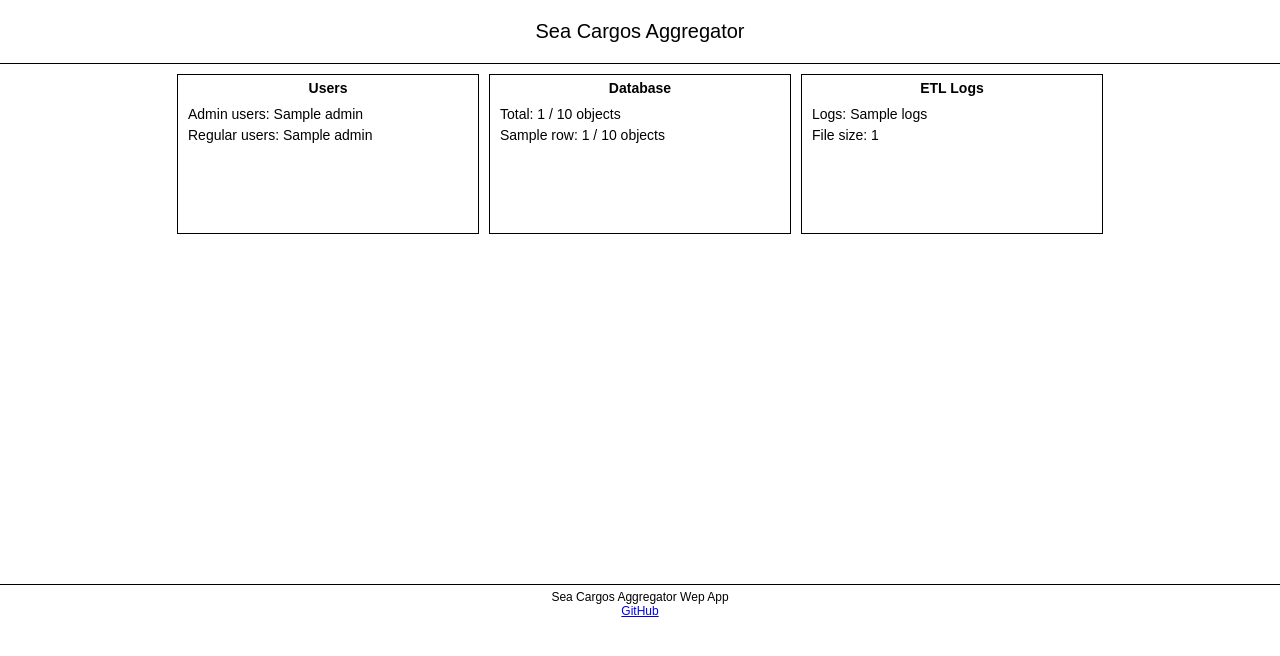
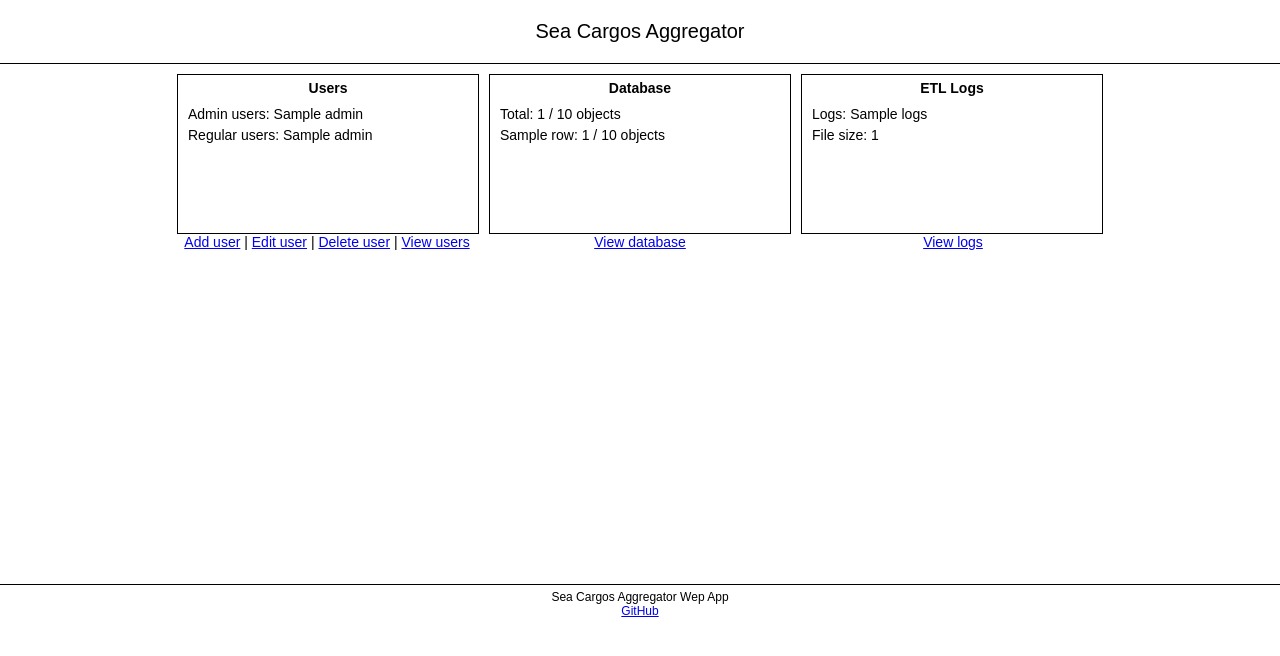
Before and after one commit to deevgeny/seacargos, a Flask app: template seacargos/templates/admin/admin.html in a window 1280 px wide. Shown: the top 656 px of the page. Run offline with Flask 2, Linux system fonts and the light colour scheme; the template is opened without the code that fills it: most values are stand-ins (such as "Sample title", 1, 10 or a date in 2020); parts of the project's set-up code (start-up, migrations or seed data) failed here and were passed over.

Commit message:
Add draft links to admin panel

```diff
--- a/seacargos/static/style.css
+++ b/seacargos/static/style.css
@@ -9,7 +9,7 @@ body {
 
 /* GRIDS LAYOUTS */
 @media (orientation: landscape) {
-    #grid {
+    #page-grid {
         display: grid;
         grid-template-areas: "header header"
                              "navigation-menu login-menu"
@@ -19,21 +19,22 @@ body {
         grid-template-columns: auto auto;
         grid-template-rows: auto auto auto 1fr auto;
     }
-    #dashboard {
+    #dashboard-grid {
         display: grid;
         grid-template-areas: "tracking-form tracking-summary location-summary"
                              "schedule-table schedule-table schedule-table";
         grid-template-columns: auto 1fr auto;
         grid-template-rows: auto 1fr;
     }
-    #admin {
+    #admin-grid {
         display: grid;
-        grid-template-areas: "left middle right";
+        grid-template-areas: "users database logs"
+                             "users-links database-links logs-links";
         grid-template-columns: auto auto auto;
-        grid-template-rows: auto;
+        grid-template-rows: auto auto;
     }
 
-    /* Grid elements */
+    /* Page-grid elements */
     #header {grid-area: header; justify-self: stretch;}
     #navigation-menu {grid-area: navigation-menu; align-self: left;}
     #login-menu {grid-area: login-menu; align-self: right;}
@@ -41,16 +42,19 @@ body {
     #content {grid-area: content; justify-self: center;}
     #footer {grid-area: footer; justify-self: stretch;}
 
-    /* Dashboard elements */
+    /* Dashboard-grid elements */
     #tracking-form {grid-area: tracking-form; place-self: center left; margin-left: 10px;}
     #tracking-summary {grid-area: tracking-summary; place-self: center center; margin: 0 10px 0;}
     #location-summary {grid-area: location-summary; place-self: center right; margin-right: 10px;}
     #schedule-table {grid-area: schedule-table; place-self: center center; margin: 0 10px 0;}
 
-    /* Admin panel elements */
-    #left {grid-area: left; place-self: center left; margin-left: 10px;}
-    #middle {grid-area: middle; place-self: center center; margin: 0 10px 0;}
-    #right {grid-area: right; place-self: center right; margin-right: 10px;}
+    /* Admin-grid elements */
+    #users {grid-area: users; place-self: center left; margin-left: 10px;}
+    #database {grid-area: database; place-self: center center; margin: 0 10px 0;}
+    #logs {grid-area: logs; place-self: center right; margin-right: 10px;}
+    #users-links {grid-area: users-links; place-self: center left; margin-left: 10px;}
+    #database-links {grid-area: database-links; place-self: center center; margin: 0 10px 0;}
+    #logs-links {grid-area: logs-links; place-self: center right; margin-right: 10px;}
 }
 
 /* Grid classes (page layout) */
@@ -208,6 +212,14 @@ form.tracking {
     font-size: 12px;
 }
 
+.link-box {
+    /*border: 1px solid black;*/
+    min-height: 30px;
+    min-width: 300px;
+    font-size: 14px;
+    text-align: center;
+}
+
 /* Login form */
 form.login-form {
     display: grid;
--- a/seacargos/templates/admin/admin.html
+++ b/seacargos/templates/admin/admin.html
@@ -30,13 +30,14 @@
 
 {# Page content block #}
 {% block content %}
-<div id="admin">
-  <div id="left" class="info-box">
+<div id="admin-grid">
+  <div id="users" class="info-box">
     <div class="caption">Users</div>
     <div class="record">Admin users: {{ content.users.admin }}</div>
     <div class="record">Regular users: {{ content.users.admin }}</div>
   </div>
-  <div id="middle" class="info-box">
+
+  <div id="database" class="info-box">
     <div class="caption">Database</div>
     <div class="record">Total: {{ content.db.storage_size }} / {{ content.db.objects }} objects</div>
     {% for row in content.db.collections %}
@@ -45,12 +46,25 @@
       </div>
     {% endfor %}
   </div>
-  <div id="right" class="info-box">
+  <div id="logs" class="info-box">
     <div class="caption">ETL Logs</div>
     <div class="record">Logs: {{ content.etl_log.logs }}</div>
     <div class="record">File size: {{ content.etl_log.size }}</div>
   </div>
+  <div id="users-links" class="link-box">
+    <a href="#">Add user</a> |
+    <a href="#">Edit user</a> |
+    <a href="#">Delete user</a> |
+    <a href="#">View users</a>
+  </div>
+  <div id="database-links" class="link-box">
+    <a href="#">View database</a>
+  </div>
+  <div id="logs-links" class="link-box">
+    <a href="#">View logs</a>
+  </div>
 </div>
+
   {% if g.user %}
    <p>{{ content }}</p>
   {% endif %}
--- a/seacargos/templates/base.html
+++ b/seacargos/templates/base.html
@@ -9,7 +9,7 @@
   </head>
 
   <body>
-    <div id="grid">
+    <div id="page-grid">
       <div id="header" class="header-bar">
         {% block header %}Sea Cargos Aggregator{% endblock %}
       </div>
--- a/seacargos/templates/dashboard/dashboard.html
+++ b/seacargos/templates/dashboard/dashboard.html
@@ -30,7 +30,7 @@
 
 {# Page content block #}
 {% block content %}
-<div id="dashboard">
+<div id="dashboard-grid">
   <div id="tracking-form" class="tracking-form-container">
     <div class="caption">Add new shipment</div>
     <form method="post" class="tracking">
```
